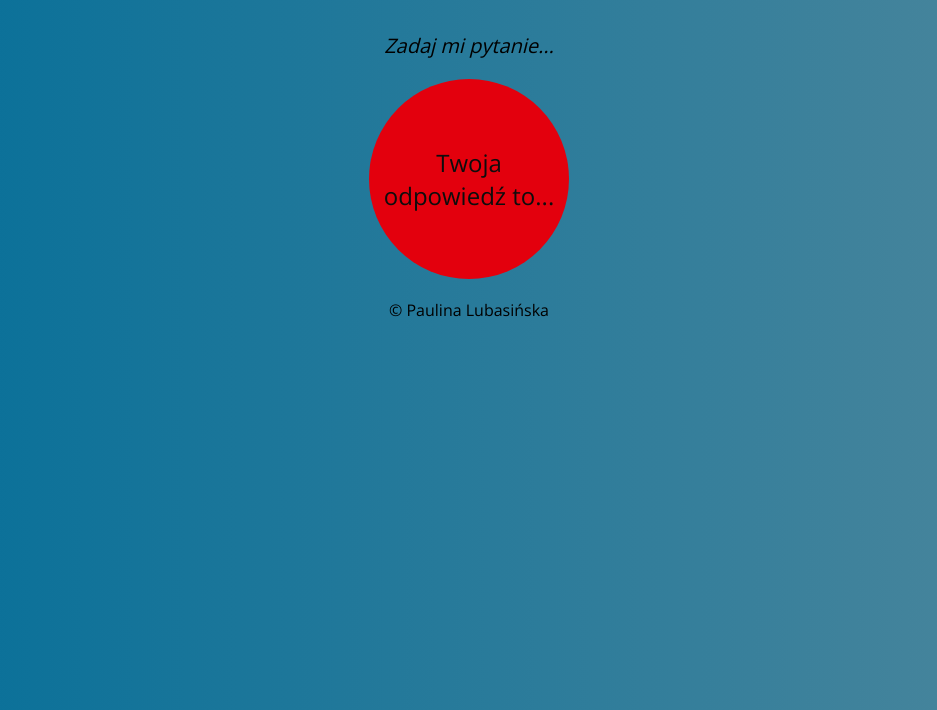
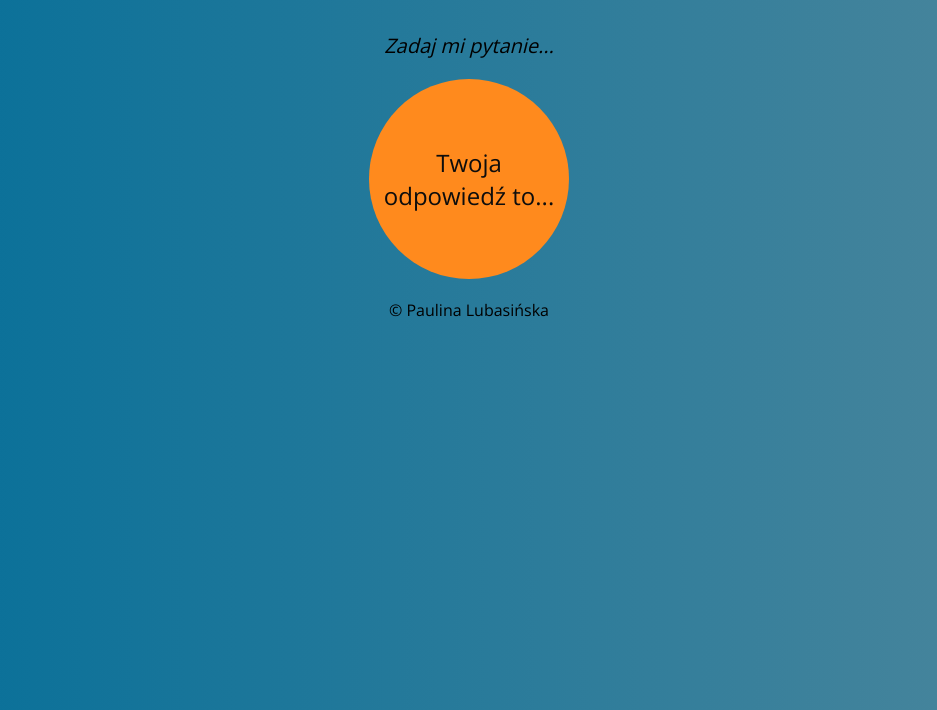
Before and after one commit to exanna/magic8ball, a plain HTML site: page index.html in a window 1280 px wide. Shown: the part 90-800 px from the top of the page, without its empty margins (171-1108 px from the left). Drawn offline with nearby package versions, Linux system fonts and the light colour scheme.

Commit message:
change color

```diff
--- a/style.css
+++ b/style.css
@@ -1,5 +1,5 @@
 :root {
-    --main-color: #E3000D;
+    --main-color: #FF8A1D;
     --black: #0D0D0D;
 }
 
```
